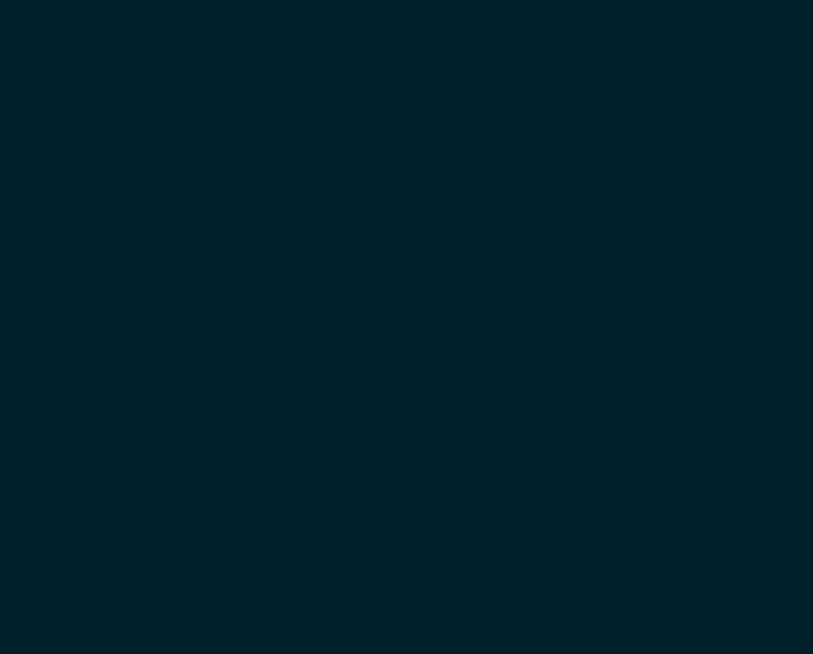
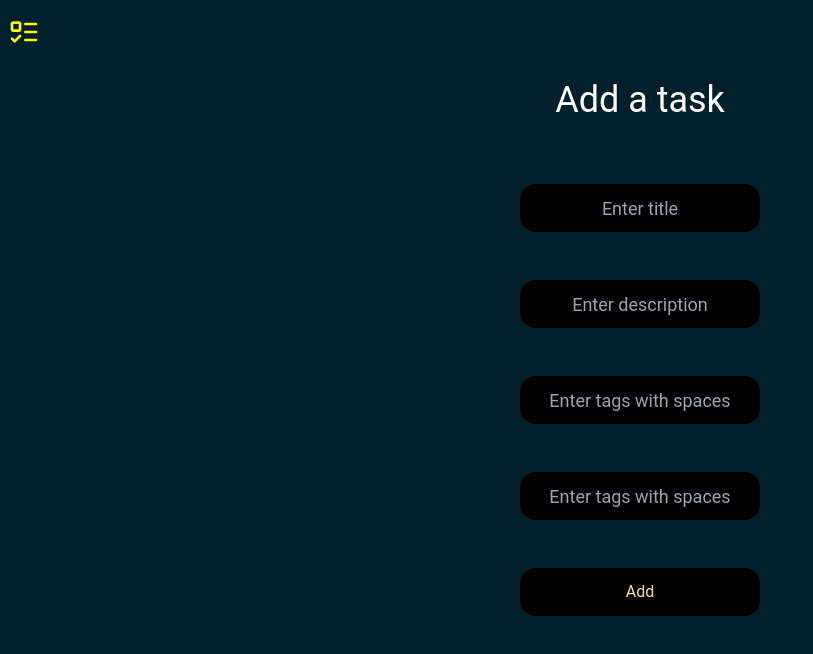
Before and after one commit to krishnendusukumar/cmd-todo, a React (Create React App) app in the folder frontend/: page /add in a window 1280 px wide. Before the commit this address had no page. Shown: the top 654 px of the page, without its empty margins (0-813 px from the left). Built offline with nearby package versions, Linux system fonts and the light colour scheme.

Commit message:
icon added

```diff
--- a/frontend/src/App.js
+++ b/frontend/src/App.js
@@ -3,14 +3,22 @@ import { Routes, Route } from 'react-router-dom';
 import Login from './components/login/Admin.login';
 import SignUp from './components/Signup/Admin.signup';
 import Home from './components/Home';
+import Add from './components/Add.todo.screen/Add';
+import Update from './components/Update.todo.screen/Update';
+import Delete from './components/Delete.todo.screen';
+import Navbar from './components/Navbar';
 
 function App() {
   return (
      <div className="App">
+      <Navbar/>
       <Routes>
         <Route path='/login' Component={Login}/>
         <Route path='/signup' Component={SignUp}/>
         <Route path='/home' Component={Home} />
+        <Route path='/add' Component={Add} />
+        <Route path='/update' Component={Update} />
+        <Route path='/delete' Component={Delete} />
       </Routes>
      </div>
   );
--- /dev/null
+++ b/frontend/src/components/Add.todo.screen/Add.js
@@ -0,0 +1,40 @@
+import React from 'react'
+import { Link } from 'react-router-dom'
+
+function Add() {
+
+  return (
+    <div className='flex flex-col justify-center items-center text-white h-screen'>
+        <div className='absolute top-20 text-4xl text-white'>
+            <h1>Add a task</h1>
+        </div>
+        <div className='flex justify-between w-68'>
+            <div>
+                <input className='rounded-2xl w-60 h-12 mb-12 outline-orange-200 bg-black text-center text-lg' placeholder='Enter title' />
+            </div>
+        </div>
+        <div className='flex justify-between w-68'>
+            <div>
+                <input className='rounded-2xl w-60 h-12 mb-12 outline-orange-200 bg-black text-center text-lg' placeholder='Enter description' />
+            </div>
+        </div>
+        <div className='flex justify-between w-68'>
+            <div>
+                <input className='rounded-2xl w-60 h-12 mb-12 outline-orange-200 bg-black text-center text-lg' placeholder='Enter tags with spaces' />
+            </div>
+        </div>
+        <div className='flex justify-between w-68'>
+            <div>
+                <input className='rounded-2xl w-60 h-12 mb-12 outline-orange-200 bg-black text-center text-lg' placeholder='Enter tags with spaces' />
+            </div>
+        </div>
+        <div className=''>
+            <button className='text-orange-200 rounded-2xl h-12 w-60 bg-black'>
+            <Link className='mx-2 text-orange-200' to="/home">Add</Link>
+            </button>
+        </div>
+    </div>
+  )
+}
+
+export default Add
--- /dev/null
+++ b/frontend/src/components/Delete.todo.screen/index.js
@@ -0,0 +1,25 @@
+import React from 'react'
+import { IoArrowForwardCircle } from "react-icons/io5";
+import { Link } from 'react-router-dom';
+
+function Delete() {
+
+  return (
+    <div className='flex flex-col justify-center items-center text-white h-screen'>
+    <div className='text-4xl absolute top-20'>
+      <h1>Delte a task</h1>
+    </div>
+    <div>
+      <div className='flex justify-between mb-12 w-60'>
+        <input className='text-lg bg-black rounded-xl w-60 h-12 text-white text-center' placeholder='search todo'/>
+      </div>
+      <div className='flex justify-between mb-12 w-60'>
+        <div className='text-3xl'>Delete</div>
+      <Link className='mx-2 text-orange-200' to="/login"><IoArrowForwardCircle size={40}/></Link>
+      </div>
+    </div>
+  </div>
+  )
+}
+
+export default Delete
--- a/frontend/src/components/Home/index.js
+++ b/frontend/src/components/Home/index.js
@@ -5,9 +5,9 @@ import { Link } from 'react-router-dom';
 
 function Home() {
   return (
-    <div className='flex flex-col justify-center items-center text-white h-screen relative'>
+    <div className='flex flex-col justify-center items-center text-white h-screen'>
       <div className='text-4xl absolute top-20'>
-        <h1 className='text-4xl'>Welcome to Home</h1>
+        <h1>Welcome to Home</h1>
       </div>
       <div>
         <div className='flex justify-between w-60'>
@@ -16,15 +16,15 @@ function Home() {
         </div>
         <div className='flex justify-between mb-12 w-60'>
           <div className='text-3xl'>Create</div>
-        <Link className='mx-2 text-orange-200' to="/signup"><IoArrowForwardCircle size={40}/></Link>
+        <Link className='mx-2 text-orange-200' to="/add"><IoArrowForwardCircle size={40}/></Link>
         </div>
         <div className='flex justify-between mb-12 w-60'>
           <div className='text-3xl'>Update</div>
-        <Link className='mx-2 text-orange-200' to="/signup"><IoArrowForwardCircle size={40}/></Link>
+        <Link className='mx-2 text-orange-200' to="/update"><IoArrowForwardCircle size={40}/></Link>
         </div>
         <div className='flex justify-between mb-12 w-60'>
           <div className='text-3xl'>Delete</div>
-        <Link className='mx-2 text-orange-200' to="/login"><IoArrowForwardCircle size={40}/></Link>
+        <Link className='mx-2 text-orange-200' to="/delete"><IoArrowForwardCircle size={40}/></Link>
         </div>
       </div>
     </div>
--- /dev/null
+++ b/frontend/src/components/Navbar/index.js
@@ -0,0 +1,22 @@
+import React from 'react'
+import { LuListTodo } from "react-icons/lu";
+import { Link } from 'react-router-dom';
+
+function Navbar() {
+
+  return (
+    <div className='absolute top-0 h-16 p-2 flex justify-between w-full'>
+
+        <div className='mt-2 cursor-pointer'>
+            <Link to="/home">
+            <LuListTodo size={32} style={{color : 'yellow'}}/>
+            </Link>
+        </div>
+        <div>
+
+        </div>
+    </div>
+  )
+}
+
+export default Navbar
--- /dev/null
+++ b/frontend/src/components/Update.todo.screen/Update.js
@@ -0,0 +1,40 @@
+import React from 'react'
+import { Link } from 'react-router-dom'
+
+function Update() {
+
+  return (
+    <div className='flex flex-col justify-center items-center text-white h-screen'>
+        <div className='absolute top-20 text-4xl text-white'>
+            <h1>Add a task</h1>
+        </div>
+        <div className='flex justify-between w-68'>
+            <div>
+                <input className='rounded-2xl w-60 h-12 mb-12 outline-orange-200 bg-black text-center text-lg' placeholder='Enter title' />
+            </div>
+        </div>
+        <div className='flex justify-between w-68'>
+            <div>
+                <input className='rounded-2xl w-60 h-12 mb-12 outline-orange-200 bg-black text-center text-lg' placeholder='Enter description' />
+            </div>
+        </div>
+        <div className='flex justify-between w-68'>
+            <div>
+                <input className='rounded-2xl w-60 h-12 mb-12 outline-orange-200 bg-black text-center text-lg' placeholder='Enter tags with spaces' />
+            </div>
+        </div>
+        <div className='flex justify-between w-68'>
+            <div>
+                <input className='rounded-2xl w-60 h-12 mb-12 outline-orange-200 bg-black text-center text-lg' placeholder='Enter tags with spaces' />
+            </div>
+        </div>
+        <div className=''>
+            <button className='text-orange-200 rounded-2xl h-12 w-60 bg-black'>
+            <Link className='mx-2 text-orange-200' to="/home">Add</Link>
+            </button>
+        </div>
+    </div>
+  )
+}
+
+export default Update
```
